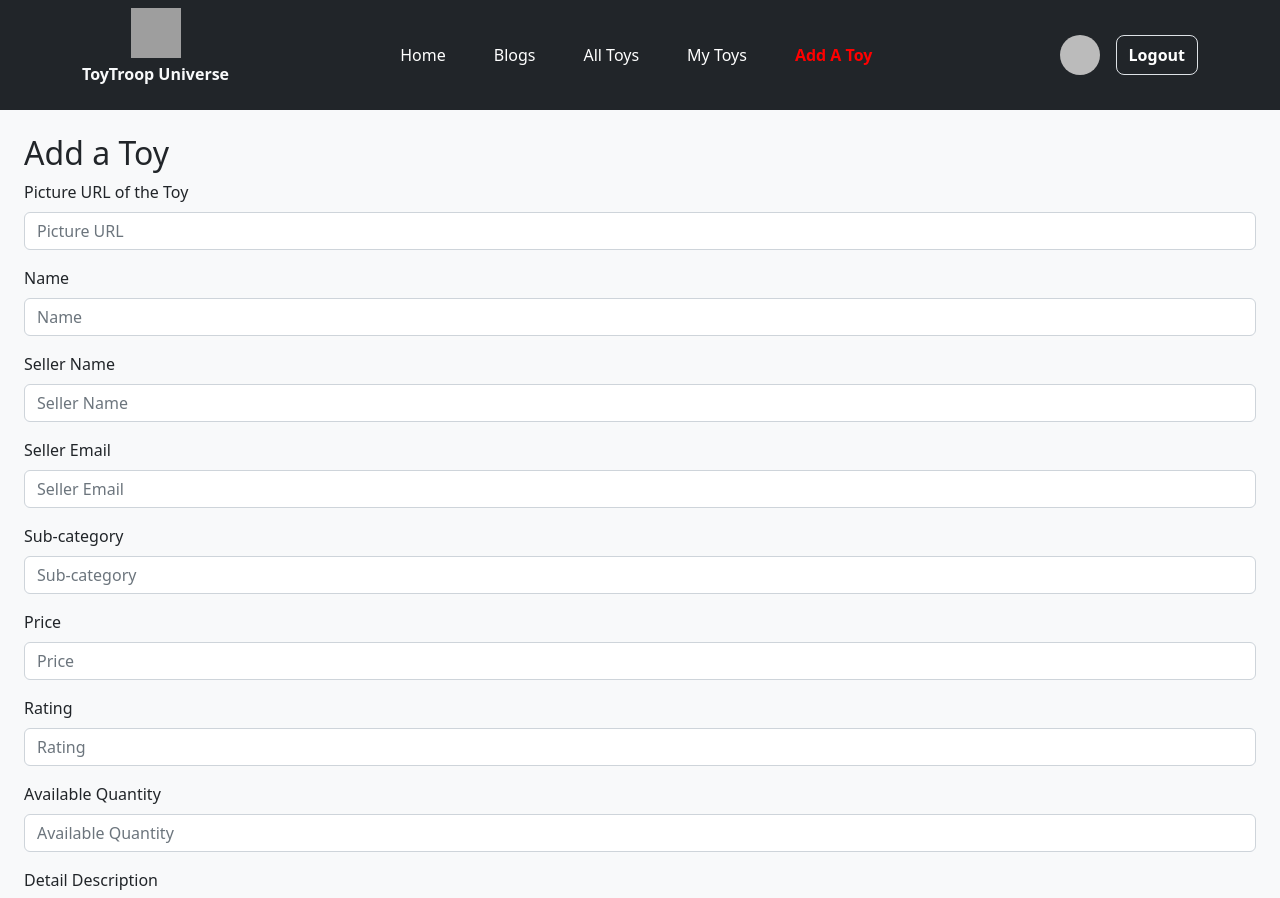
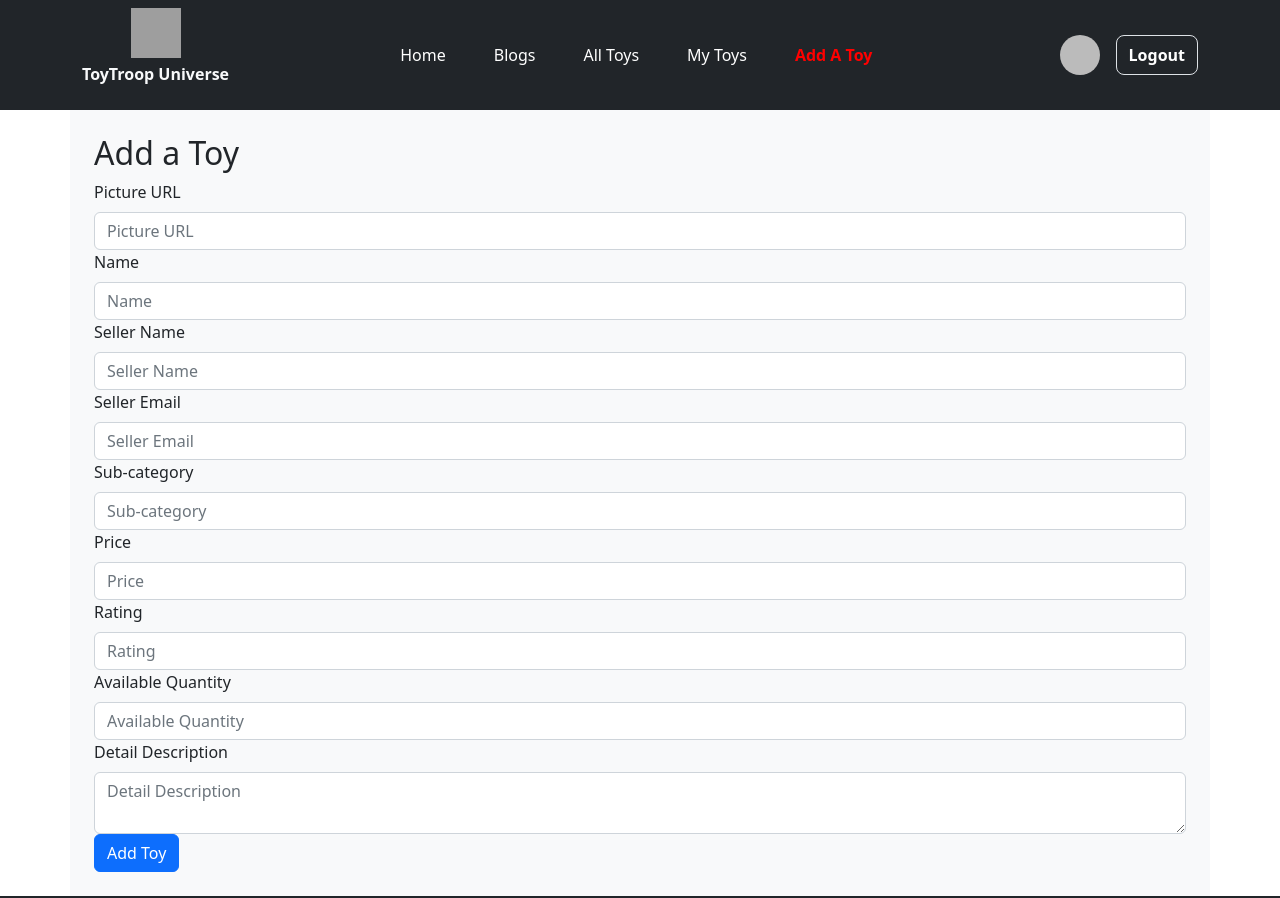
Before and after one commit to Mainul7669/Toy-Store, a React (Vite) app: page /addAToy in a window 1280 px wide. Shown: the top 898 px of the page. Built offline with nearby package versions, Linux system fonts and the light colour scheme; no server answers; sample sign-in values are in the browser's storage; grey boxes are pictures that could not be loaded.

Commit message:
all server my toys done

```diff
--- a/src/pages/AddAToy/AddAToy.jsx
+++ b/src/pages/AddAToy/AddAToy.jsx
@@ -6,8 +6,8 @@ const AddAToy = () => {
   const [formData, setFormData] = useState({
     pictureUrl: "",
     name: "",
-    sellerName: "",
-    sellerEmail: "",
+    sellerName: "", // You can retrieve this information from the logged-in user
+    sellerEmail: "", // You can retrieve this information from the logged-in user
     subCategory: "",
     price: "",
     rating: "",
@@ -26,15 +26,17 @@ const AddAToy = () => {
   const handleAddToy = (event) => {
     event.preventDefault();
 
-    console.log(formData);
+    const newToy = { ...formData };
+
+    console.log(newToy);
 
     // Send data to the server
-    fetch("http://localhost:5000/toys", {
+    fetch("http://localhost:5000/myToys", {
       method: "POST",
       headers: {
         "content-type": "application/json",
       },
-      body: JSON.stringify(formData),
+      body: JSON.stringify(newToy),
     })
       .then((res) => res.json())
       .then((data) => {
@@ -51,11 +53,11 @@ const AddAToy = () => {
   };
 
   return (
-    <div className="bg-light p-4">
+    <div className="container bg-light p-4">
       <h2 className="text-3xl font-extrabold">Add a Toy</h2>
       <Form onSubmit={handleAddToy}>
-        <Form.Group className="mb-3">
-          <Form.Label>Picture URL of the Toy</Form.Label>
+        <Form.Group controlId="pictureUrl">
+          <Form.Label>Picture URL</Form.Label>
           <Form.Control
             type="text"
             name="pictureUrl"
@@ -64,7 +66,7 @@ const AddAToy = () => {
             onChange={handleInputChange}
           />
         </Form.Group>
-        <Form.Group className="mb-3">
+        <Form.Group controlId="name">
           <Form.Label>Name</Form.Label>
           <Form.Control
             type="text"
@@ -74,7 +76,7 @@ const AddAToy = () => {
             onChange={handleInputChange}
           />
         </Form.Group>
-        <Form.Group className="mb-3">
+        <Form.Group controlId="sellerName">
           <Form.Label>Seller Name</Form.Label>
           <Form.Control
             type="text"
@@ -84,7 +86,7 @@ const AddAToy = () => {
             onChange={handleInputChange}
           />
         </Form.Group>
-        <Form.Group className="mb-3">
+        <Form.Group controlId="sellerEmail">
           <Form.Label>Seller Email</Form.Label>
           <Form.Control
             type="email"
@@ -94,7 +96,7 @@ const AddAToy = () => {
             onChange={handleInputChange}
           />
         </Form.Group>
-        <Form.Group className="mb-3">
+        <Form.Group controlId="subCategory">
           <Form.Label>Sub-category</Form.Label>
           <Form.Control
             type="text"
@@ -104,7 +106,7 @@ const AddAToy = () => {
             onChange={handleInputChange}
           />
         </Form.Group>
-        <Form.Group className="mb-3">
+        <Form.Group controlId="price">
           <Form.Label>Price</Form.Label>
           <Form.Control
             type="text"
@@ -114,7 +116,7 @@ const AddAToy = () => {
             onChange={handleInputChange}
           />
         </Form.Group>
-        <Form.Group className="mb-3">
+        <Form.Group controlId="rating">
           <Form.Label>Rating</Form.Label>
           <Form.Control
             type="text"
@@ -124,7 +126,7 @@ const AddAToy = () => {
             onChange={handleInputChange}
           />
         </Form.Group>
-        <Form.Group className="mb-3">
+        <Form.Group controlId="quantity">
           <Form.Label>Available Quantity</Form.Label>
           <Form.Control
             type="text"
@@ -134,13 +136,12 @@ const AddAToy = () => {
             onChange={handleInputChange}
           />
         </Form.Group>
-        <Form.Group className="mb-3">
+        <Form.Group controlId="description">
           <Form.Label>Detail Description</Form.Label>
           <Form.Control
             as="textarea"
-            rows={3}
             name="description"
-            placeholder="Description"
+            placeholder="Detail Description"
             value={formData.description}
             onChange={handleInputChange}
           />
--- a/src/pages/AllToys/AllToys.jsx
+++ b/src/pages/AllToys/AllToys.jsx
@@ -21,7 +21,7 @@ const AllToys = () => {
 
   const fetchToys = async () => {
     try {
-      const response = await fetch("http://localhost:5000/toys");
+      const response = await fetch("http://localhost:5000/myToys");
       const data = await response.json();
       setToys(data);
     } catch (error) {
@@ -133,7 +133,7 @@ const AllToys = () => {
             <Modal.Body>
               <img
                 className="w-50"
-                src={selectedToy.picture}
+                src={selectedToy.pictureUrl}
                 alt={selectedToy.name}
               />
               <p>Seller: {selectedToy.sellerName || "-"}</p>
--- a/src/pages/MyToys/MyToys.jsx
+++ b/src/pages/MyToys/MyToys.jsx
@@ -15,7 +15,7 @@ const MyToys = () => {
   // Fetch toys data for the logged-in user
   useEffect(() => {
     // Replace this with your API endpoint to fetch user-specific toy data
-    fetch("http://localhost:5000/toys")
+    fetch("http://localhost:5000/myToys")
       .then((res) => res.json())
       .then((data) => {
         setToys(data);
@@ -37,7 +37,7 @@ const MyToys = () => {
       if (result.isConfirmed) {
         // Delete the toy
         // Replace this with your API endpoint to delete the toy
-        fetch(`http://localhost:5000/toys/${toyId}`, {
+        fetch(`http://localhost:5000/myToys/${toyId}`, {
           method: "DELETE",
         })
           .then((res) => res.json())
@@ -64,27 +64,31 @@ const MyToys = () => {
     });
   };
 
+
+
+
+
   const handleUpdateToy = (event) => {
     event.preventDefault();
 
-    const { price, quantity, description } = updateFormData;
+    const { price, quantity, description, pictureUrl, name, sellerName, sellerEmail, subCategory, rating } = updateFormData;
 
     // Update the toy
     // Replace this with your API endpoint to update the toy
-    fetch(`http://localhost:5000/toys/${selectedToy._id}`, {
-      method: "PATCH",
+    fetch(`http://localhost:5000/myToys/${selectedToy._id}`, {
+      method: "PUT",
       headers: {
         "Content-Type": "application/json",
       },
-      body: JSON.stringify({ price, quantity, description }),
+      body: JSON.stringify({ price, quantity, description, pictureUrl, name, sellerName, sellerEmail, subCategory, rating }),
     })
       .then((res) => res.json())
-      .then((data) => {
+      .then((updatedToy) => {
         // Update the toy in the state
         setToys((prevToys) =>
           prevToys.map((toy) =>
             toy._id === selectedToy._id
-              ? { ...toy, price, quantity, description }
+              ? { ...toy, ...updatedToy }
               : toy
           )
         );
@@ -104,6 +108,9 @@ const MyToys = () => {
         });
       });
   };
+
+
+
 
   const handleUpdateModalOpen = (toy) => {
     setSelectedToy(toy);
@@ -126,6 +133,8 @@ const MyToys = () => {
       [name]: value,
     }));
   };
+
+
 
   return (
     <div>
```
Also changed, not shown: src/pages/HomePage/Category/Category.css (deleted).
